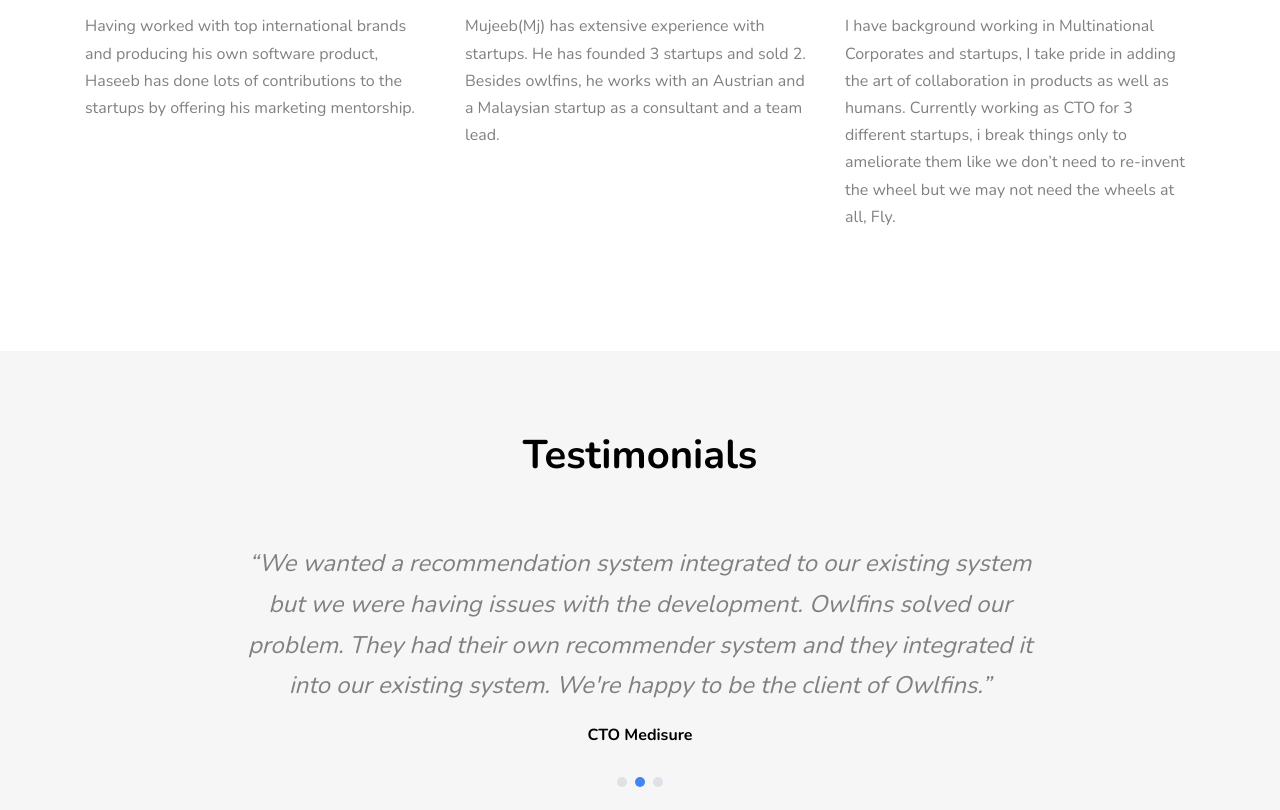
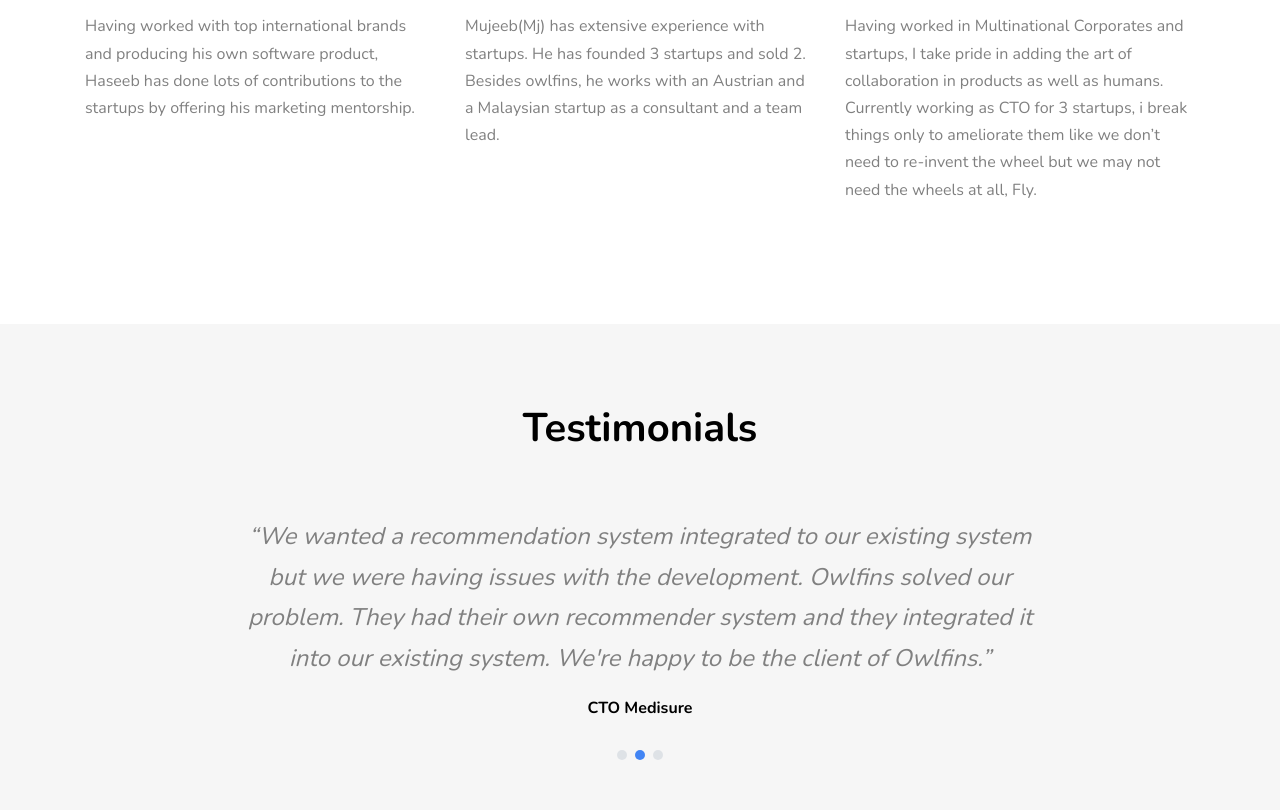
Before and after one commit to mujeebishaque/bahaar, a plain HTML site: page index.html in a window 1280 px wide. Shown: the part 5421-6231 px from the top of the page. Drawn offline with nearby package versions, Linux system fonts and the light colour scheme; files whose address does not match are found by name.

Commit message:
modified sunny's desc.

```diff
--- a/index.html
+++ b/index.html
@@ -283,9 +283,9 @@
 							<h2 class="text-black h1">W. Sunny</h2>
 							<span class="sub-title d-block mb-3">Mentor</span>
 							<p>
-								I have background working in Multinational Corporates and startups,
+								Having worked in Multinational Corporates and startups,
 								I take pride in adding the art of collaboration in products as well as humans.
-								Currently working as CTO for 3 different startups,
+								Currently working as CTO for 3 startups,
 								i break things only to ameliorate them like we don’t need to re-invent the wheel but we may not need the wheels at all, Fly.
 							</p>
 						</div>
```
